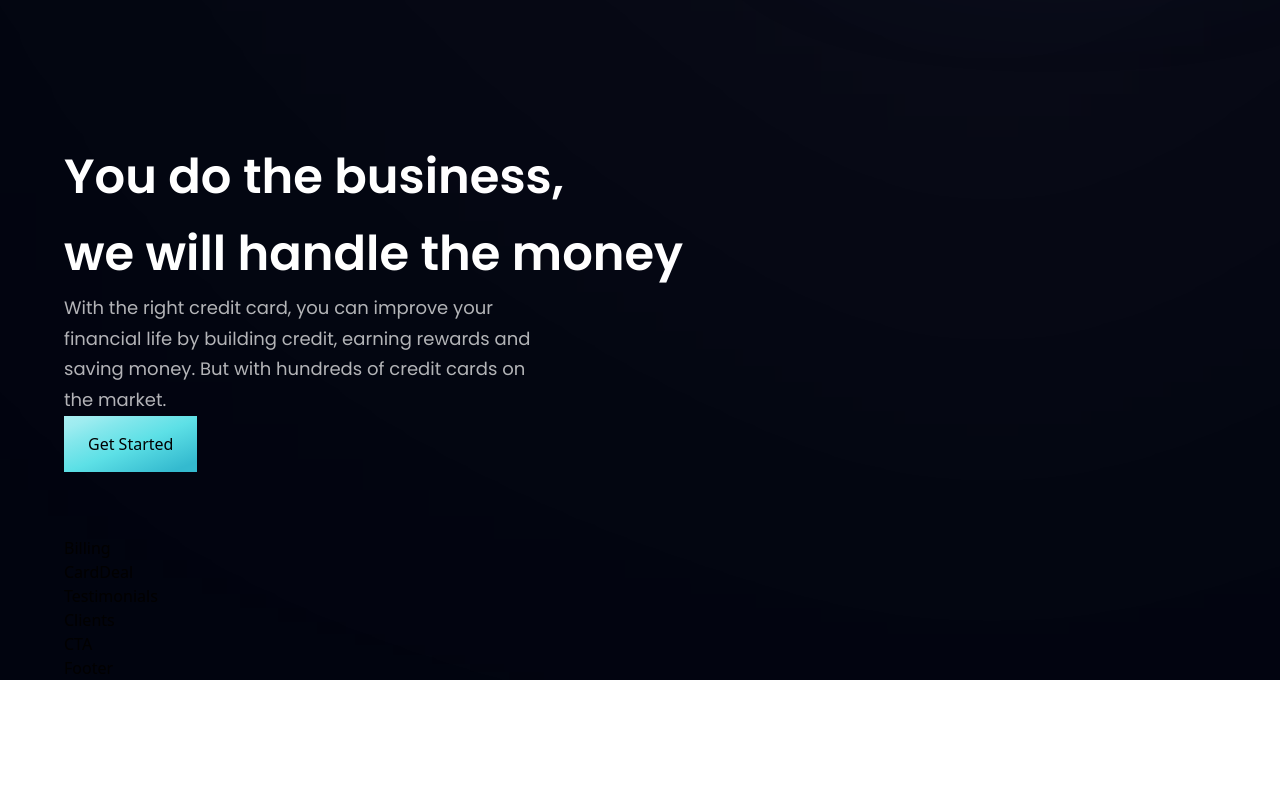
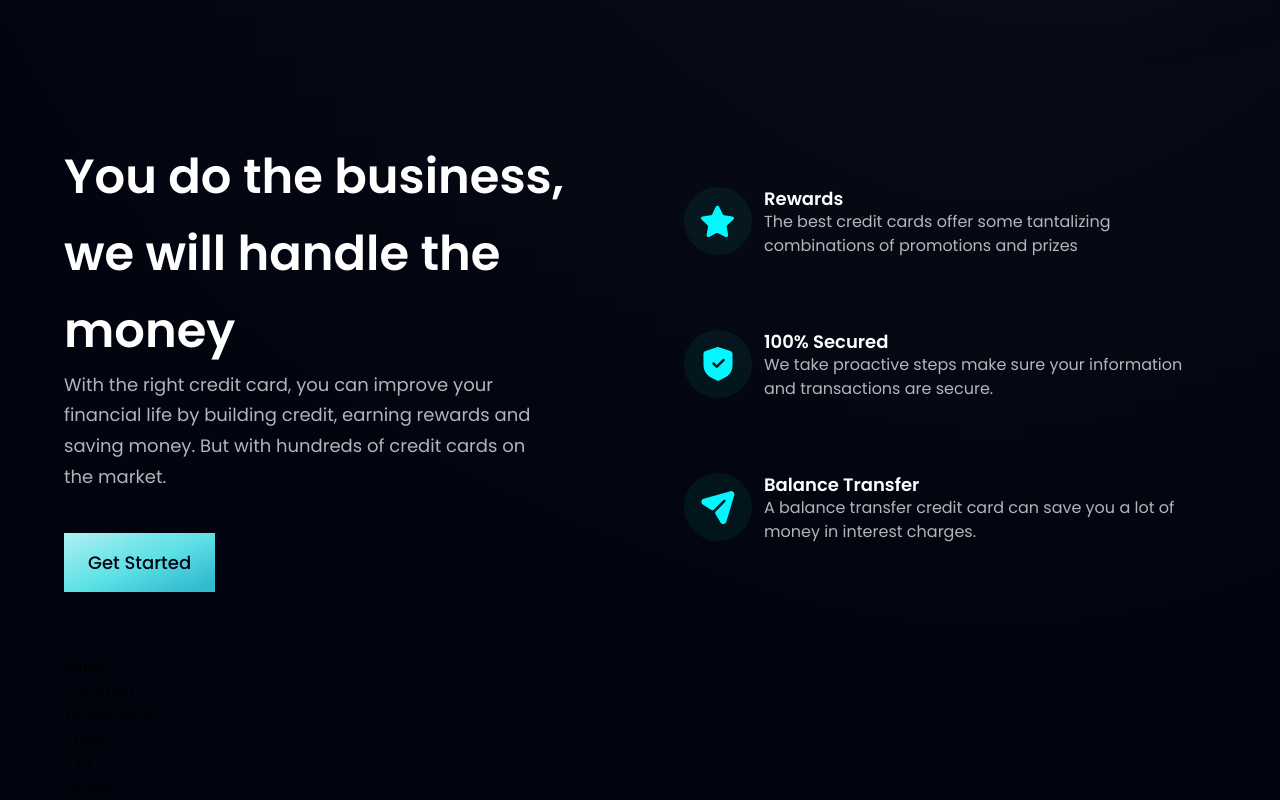
Before and after one commit to Momenuzzaman/HooBank, a React (Vite) app: page / in a window 1280 px wide. Shown: the part 860-1660 px from the top of the page. Before the commit the page ends 1540 px from the top, so only its background shows below. Built offline with nearby package versions, Linux system fonts and the light colour scheme.

Commit message:
business complete

```diff
--- a/src/components/Business.jsx
+++ b/src/components/Business.jsx
@@ -2,6 +2,29 @@
 import { features } from "../constants";
 import Button from "./Button";
 import styles, { layout } from "../style";
+
+const FeatureCard = ({ icon, title, content, index }) => (
+  <div
+    className={`flex flex-row p-6 rounded-[20px] ${
+      index !== features.length - 1 ? "mb-6" : "mb-0"
+    } feature-card`}
+  >
+    <div
+      className={`w-[68px] h-[68px] rounded-full ${styles.flexCenter} bg-dimBlue`}
+    >
+      <img src={icon} alt="icon" className="w-[50%] h-[50%] object-contain" />
+    </div>
+    <div className="flex-1 flex flex-col ml-3">
+      <h1 className="font-poppins font-semibold text-white text-[18px] leading-[23px]">
+        {title}
+      </h1>
+      <p className="font-poppins font-normal text-dimWhite text-[16px] leading-[24px]">
+        {content}
+      </p>
+    </div>
+  </div>
+);
+
 const Business = () => {
   return (
     <section id="features" className={layout.section}>
@@ -19,6 +42,11 @@
 
         <Button style="mt-10" />
       </div>
+      <div className={`${layout.sectionImg} flex-col`}>
+        {features.map((feature, index) => (
+          <FeatureCard key={index} {...feature} index={index} />
+        ))}
+      </div>
     </section>
   );
 };
--- a/src/components/Button.jsx
+++ b/src/components/Button.jsx
@@ -2,7 +2,12 @@
 
 const Button = ({ style }) => {
   return (
-    <button type="button" className={`py-4 px-6 bg-blue-gradient`}>
+    <button
+      type="button"
+      className={`py-4 px-6 bg-blue-gradient
+      font-poppins font-medium text-[18px]
+      text-primary outline-none ${style}`}
+    >
       Get Started
     </button>
   );
```
